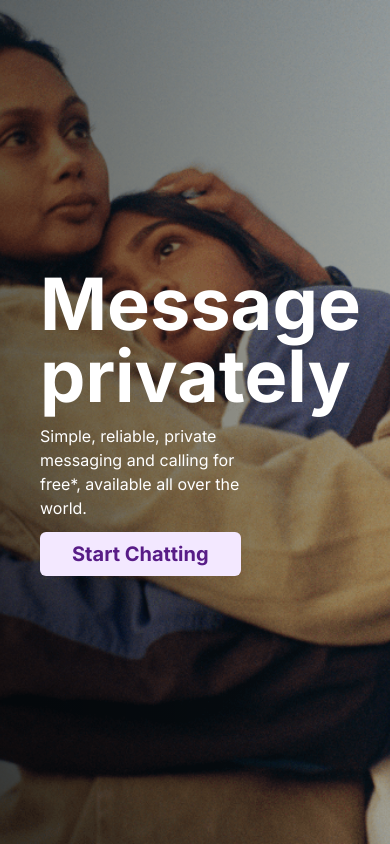
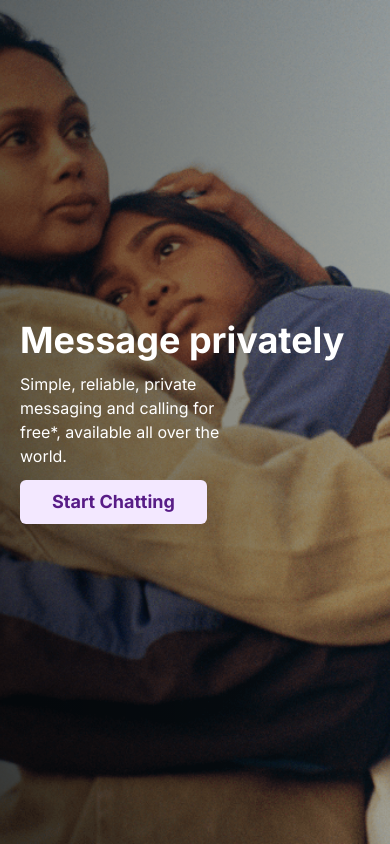
Before and after one commit to kejiahp/next13-realtime-chatapp, a Next.js app: page / in a window 390 px wide. Built offline with nearby package versions, Linux system fonts and the light colour scheme; no server answers.

Commit message:
update: homepage

```diff
--- a/src/app/(site)/page.tsx
+++ b/src/app/(site)/page.tsx
@@ -7,7 +7,7 @@ import { cn } from "@/lib/utils";
 export default function Home() {
   return (
     <main
-      className="w-full h-[100vh] bg-gray-300 dark:bg-purple-300 p-10 overflow-hidden"
+      className="w-full h-[100vh] bg-gray-300 dark:bg-purple-300 p-5 sm:p-10 overflow-hidden"
       style={{
         backgroundImage: `linear-gradient(to left,rgba(0,0,0,0.2),rgba(0,0,0, 0.5)), url(./KilogramBgImage.png)`,
         backgroundRepeat: "no-repeat",
@@ -17,7 +17,9 @@ export default function Home() {
     >
       <div className="flex w-full h-full items-center gap-6 justify-between">
         <div className="flex flex-col gap-3 flex-1">
-          <h1 className="text-7xl font-bold text-white">Message privately</h1>
+          <h1 className="text-4xl sm:text-7xl font-bold text-white">
+            Message privately
+          </h1>
           <p className="w-[200px] text-white">
             Simple, reliable, private messaging and calling for free*, available
             all over the world.
@@ -28,7 +30,7 @@ export default function Home() {
               href={"/login"}
               className={cn(
                 buttonVariants({ variant: "secondary", size: "lg" }),
-                "text-xl font-bold"
+                "text-lg sm:text-xl font-bold"
               )}
             >
               Start Chatting
```
